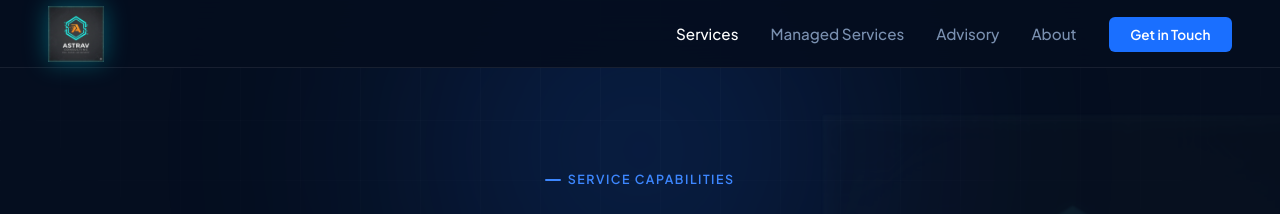
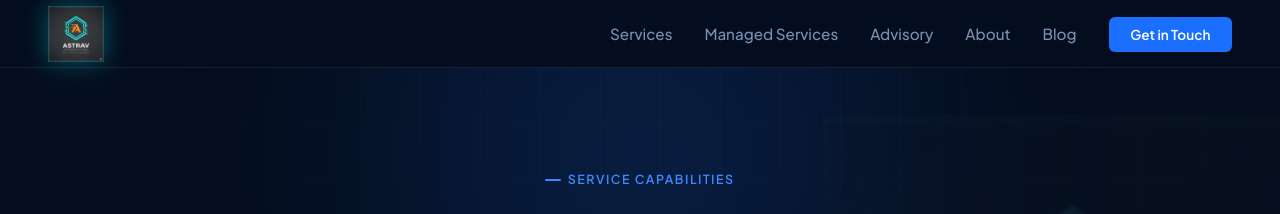
Before and after one commit to astravconsulting/astravconsulting.github.io, a Jekyll site: the page services.html, which Jekyll copies as it is, in a window 1280 px wide. Shown: the top 214 px of the page. Built offline with Jekyll 4.4.1, drawn with Linux system fonts in a browser that asks for light colours.

Commit message:
replicated the nav from index across all static html pages

```diff
--- a/about-us.html
+++ b/about-us.html
@@ -57,7 +57,8 @@
     <li><a href="services.html">Services</a></li>
     <li><a href="managed-services.html">Managed Services</a></li>
     <li><a href="advisory.html">Advisory</a></li>
-    <li><a href="about.html" class="active">About</a></li>
+    <li><a href="about-us.html">About</a></li>
+    <li><a href="/blog/">Blog</a></li>
     <li><a href="contact.html" class="nav-cta">Get in Touch</a></li>
   </ul>
 </nav>
--- a/advisory.html
+++ b/advisory.html
@@ -56,8 +56,9 @@
   <ul>
     <li><a href="services.html">Services</a></li>
     <li><a href="managed-services.html">Managed Services</a></li>
-    <li><a href="advisory.html" class="active">Advisory</a></li>
-    <li><a href="about.html">About</a></li>
+    <li><a href="advisory.html">Advisory</a></li>
+    <li><a href="about-us.html">About</a></li>
+    <li><a href="/blog/">Blog</a></li>
     <li><a href="contact.html" class="nav-cta">Get in Touch</a></li>
   </ul>
 </nav>
--- a/managed-services.html
+++ b/managed-services.html
@@ -55,9 +55,10 @@
   </a>
   <ul>
     <li><a href="services.html">Services</a></li>
-    <li><a href="managed-services.html" class="active">Managed Services</a></li>
+    <li><a href="managed-services.html">Managed Services</a></li>
     <li><a href="advisory.html">Advisory</a></li>
-    <li><a href="about.html">About</a></li>
+    <li><a href="about-us.html">About</a></li>
+    <li><a href="/blog/">Blog</a></li>
     <li><a href="contact.html" class="nav-cta">Get in Touch</a></li>
   </ul>
 </nav>
--- a/services.html
+++ b/services.html
@@ -54,10 +54,11 @@
     <img src="logo.png" alt="Astrav Consulting" class="logo-img" />
   </a>
   <ul>
-    <li><a href="services.html" class="active">Services</a></li>
+    <li><a href="services.html">Services</a></li>
     <li><a href="managed-services.html">Managed Services</a></li>
     <li><a href="advisory.html">Advisory</a></li>
-    <li><a href="about.html">About</a></li>
+    <li><a href="about-us.html">About</a></li>
+    <li><a href="/blog/">Blog</a></li>
     <li><a href="contact.html" class="nav-cta">Get in Touch</a></li>
   </ul>
 </nav>
```
